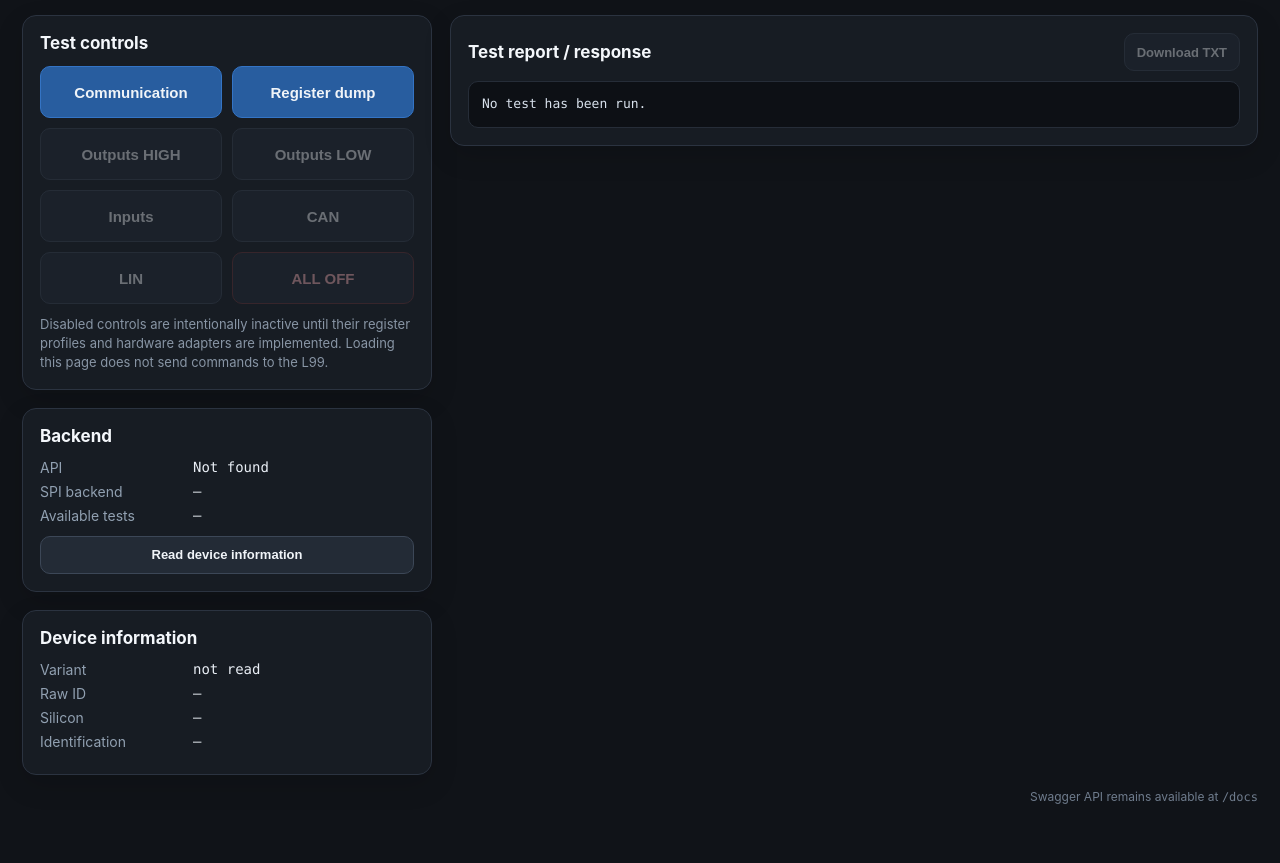
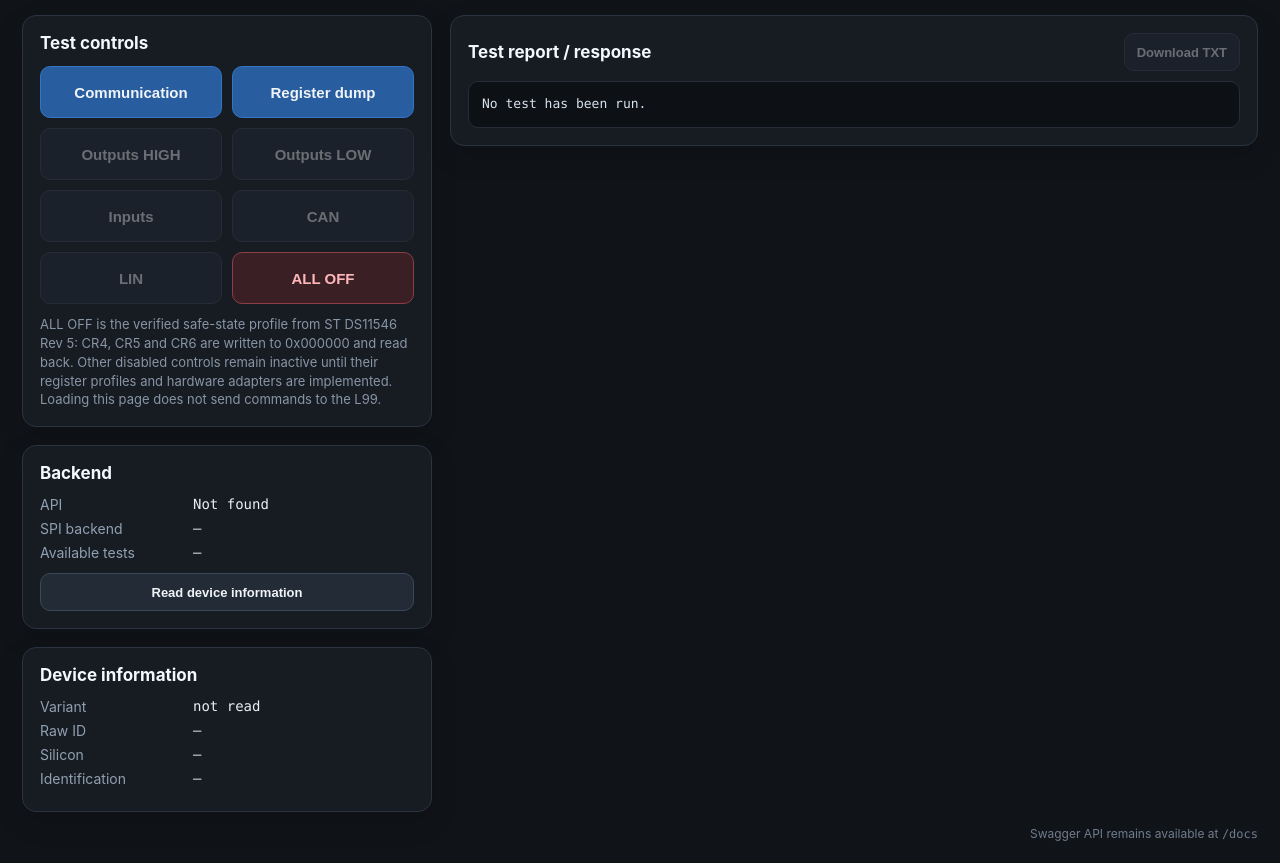
Before and after one commit to DariuszPiskorowski/L99DZ100-tester, a plain HTML site: page app/web/index.html in a window 1280 px wide. Shown: the part 86-949 px from the top of the page. Before the commit the page ends 912 px from the top, so only its background shows below. Drawn offline with Linux system fonts and the light colour scheme; no server answers.

Commit message:
Enable ALL OFF safety control in web UI

```diff
--- a/app/web/index.html
+++ b/app/web/index.html
@@ -24,7 +24,8 @@
     button:hover:not(:disabled) { background: #2d3846; transform: translateY(-1px); }
     button.primary { background: #285d9f; border-color: #3474c5; }
     button.primary:hover:not(:disabled) { background: #3270bd; }
-    button.danger { border-color: #6b3438; color: #ffb6bb; }
+    button.danger { border-color: #8d3d44; background: #3a2024; color: #ffb6bb; }
+    button.danger:hover:not(:disabled) { background: #51292f; }
     button:disabled { opacity: .38; cursor: not-allowed; }
     .wide { grid-column: 1 / -1; }
     .small { min-height: 38px; font-size: 13px; }
@@ -69,9 +70,9 @@
           <button disabled title="Input profile not implemented yet">Inputs</button>
           <button disabled title="CAN adapter not implemented yet">CAN</button>
           <button disabled title="LIN adapter not implemented yet">LIN</button>
-          <button class="danger" disabled title="Safe-state profile not implemented yet">ALL OFF</button>
+          <button class="danger" onclick="runTest('all_off')" title="Write OFF state to CR4, CR5 and CR6">ALL OFF</button>
         </div>
-        <div class="note">Disabled controls are intentionally inactive until their register profiles and hardware adapters are implemented. Loading this page does not send commands to the L99.</div>
+        <div class="note">ALL OFF is the verified safe-state profile from ST DS11546 Rev 5: CR4, CR5 and CR6 are written to 0x000000 and read back. Other disabled controls remain inactive until their register profiles and hardware adapters are implemented. Loading this page does not send commands to the L99.</div>
       </section>
 
       <section class="card" style="margin-top:18px">
```
